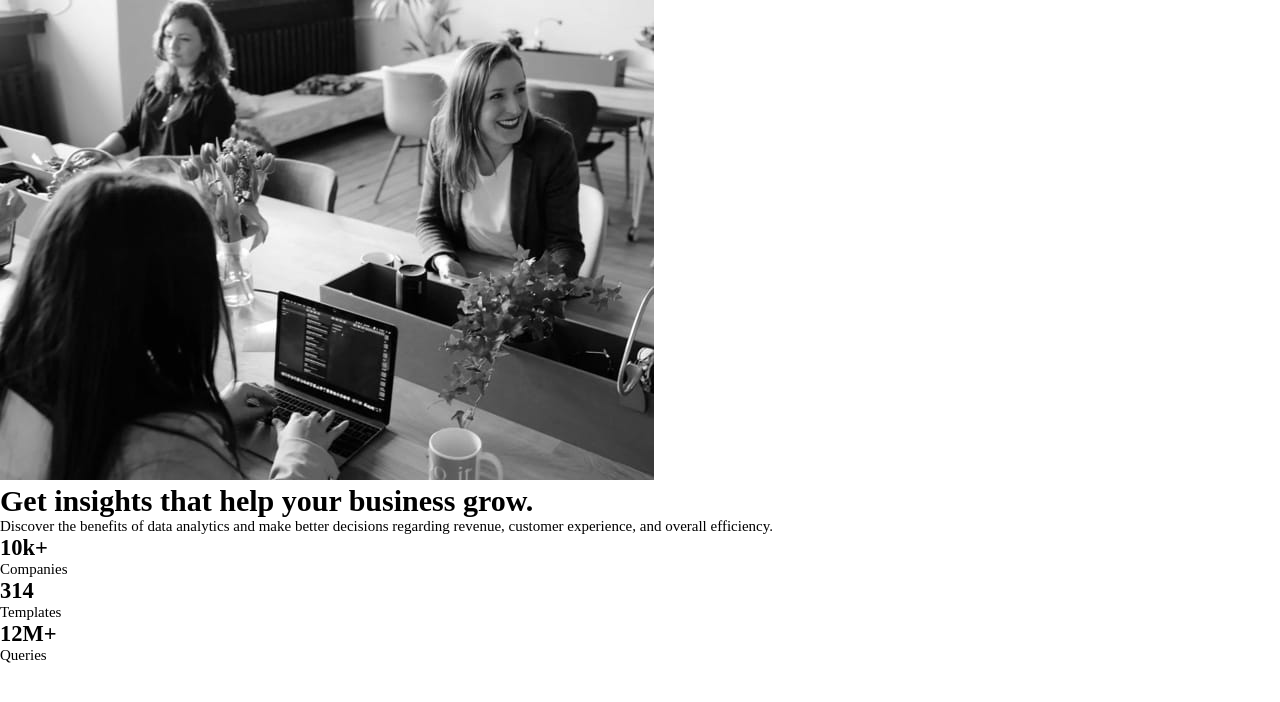
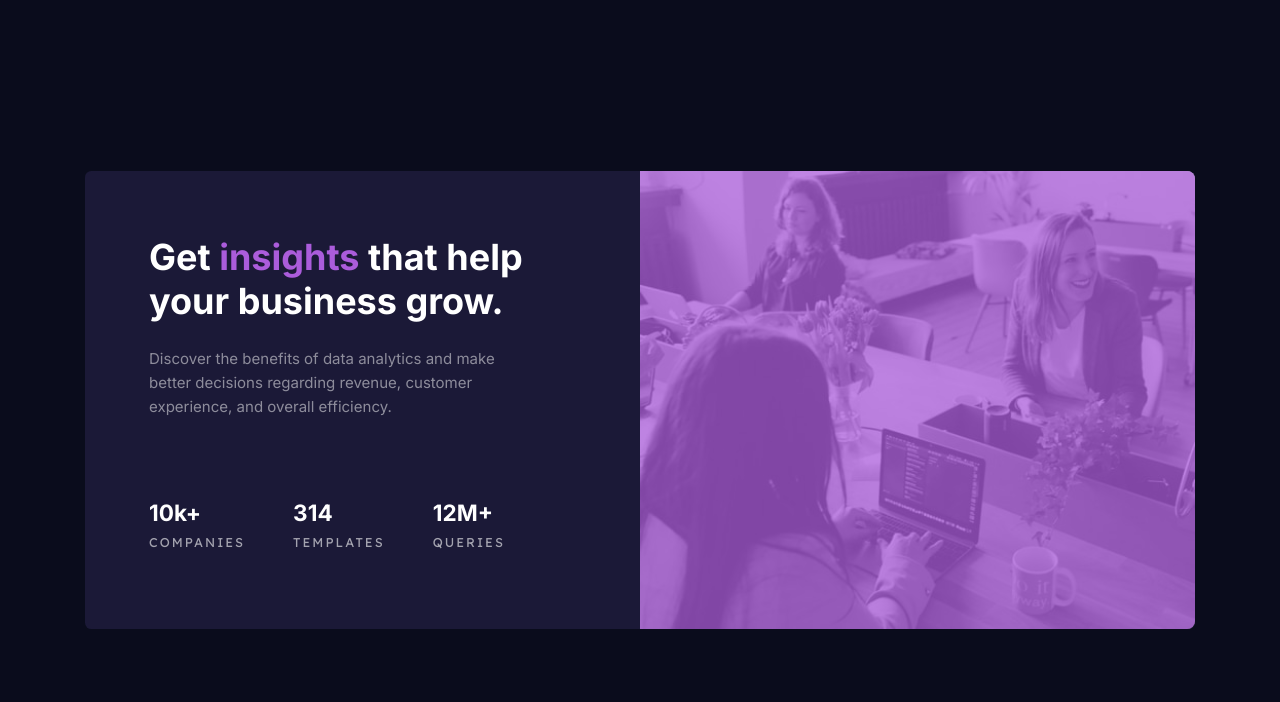
Before and after one commit to scotttabor/stats-preview-card, a plain HTML site: page index.html in a window 1280 px wide. Drawn offline with Linux system fonts and the light colour scheme.

Commit message:
project complete

```diff
--- a/app.js
+++ b/app.js
@@ -0,0 +1,15 @@
+const image = document.querySelector('img');
+
+if (window.innerWidth > 768) {
+    image.src = './images/image-header-desktop.jpg';
+} else {
+    image.src = './images/image-header-mobile.jpg';
+}
+
+window.addEventListener('resize', () => {
+    if (window.innerWidth > 1000) {
+        image.src = './images/image-header-desktop.jpg';
+    } else {
+        image.src = './images/image-header-mobile.jpg';
+    }
+})
--- a/index.html
+++ b/index.html
@@ -13,13 +13,14 @@
     <main>
         <div class="card">
             <div class="card-image">
-                <img src="./image-header-mobile.jpg" alt="team of people working on computers">
+                <img src="./images/image-header-mobile.jpg" alt="team of people working on computers">
+                <div class="overlay"></div>
             </div>
             <div class="card-content">
                 <h1>Get <span class="tagged-word">insights</span> that help your business grow.</h1>
-                <p>Discover the benefits of data analytics and make better decisions regarding revenue, customer
+                <p id="tag-line">Discover the benefits of data analytics and make better decisions regarding revenue,
+                    customer
                     experience, and overall efficiency.</p>
-            </div>
                 <div class="stats">
                     <div class="stat-slice">
                         <h2>10k+</h2>
@@ -35,6 +36,8 @@
                     </div>
                 </div>
             </div>
+
+        </div>
     </main>
 
 
--- a/style.css
+++ b/style.css
@@ -9,11 +9,143 @@
 :root {
     --primary-text: 'Inter', sans-serif;
     --secondary-text: 'Lexend Deca', sans-serif;
-    --primary-color: #AB5CDB;
+    --accent-color: #AB5CDB;
+    --main-bg: #0A0C1C;
+    --card-bg: #1B1937;
 }
 
 body {
-    font-size: 15px;
+    font-size: .94rem;
+    font-family: var(--primary-text);
 }
 
-main {}
+main {
+    width: 100vw;
+    min-height: 100vh;
+    display: flex;
+    justify-content: center;
+    align-items: center;
+    background-color: var(--main-bg);
+    padding: 5rem 0;
+}
+
+.card {
+    max-width: 21.8rem;
+    background-color: var(--card-bg);
+    border-radius: .4rem;
+}
+
+.card-image {
+    position: relative;
+    border-radius: .5rem .5rem 0 0;
+}
+
+.card-image img {
+    width: 100%;
+    display: block;
+    border-radius: .5rem .5rem 0 0;
+}
+
+.overlay {
+    position: absolute;
+    top: 0;
+    left: 0;
+    height: 100%;
+    width: 100%;
+    background-color: var(--accent-color);
+    opacity: .75;
+    border-radius: .5rem .5rem 0 0;
+}
+
+.card-content {
+    padding: 0 2rem;
+    text-align: center;
+    color: #FFFFFF;
+}
+
+.card-content h1 {
+    font-weight: 700;
+    font-size: 1.9rem;
+    margin-top: 2.75rem;
+}
+
+.tagged-word {
+    color: var(--accent-color);
+}
+
+#tag-line {
+    color: hsla(0, 0%, 100%, 0.5);
+    padding: 0 .4rem;
+    line-height: 1.6;
+    margin-top: 1rem;
+}
+
+.stats {
+    margin-top: 2.75rem;
+}
+
+.stat-slice {
+    margin-bottom: 2rem;
+}
+
+.stat-slice h2 {
+    margin-bottom: .5rem;
+}
+
+.stat-slice p {
+    font-family: var(--secondary-text);
+    font-weight: 400;
+    letter-spacing: 2px;
+    color: hsla(0, 0%, 100%, 0.6);
+    text-transform: uppercase;
+    font-size: .8rem;
+}
+
+@media (min-width: 1025px) {
+
+    .card {
+        display: flex;
+        flex-direction: row-reverse;
+        max-width: 69.375rem;
+    }
+
+    .card-image,
+    .card-content {
+        width: 50%;
+    }
+
+    .card-image,
+    .card-image img,
+    .overlay {
+        border-radius: 0 .5rem .5rem 0;
+    }
+
+
+
+    .card-content {
+        text-align: left;
+        padding: 4rem;
+    }
+
+    .card-content h1 {
+        margin-top: 0;
+        font-size: 2.25rem;
+        margin-bottom: 1.5rem;
+    }
+
+    #tag-line {
+        padding: 0;
+        padding-right: 5rem;
+        margin-bottom: 5rem;
+    }
+
+    .stats {
+        display: flex;
+        /* flex-basis: 6rem; */
+    }
+
+    .stat-slice {
+        margin-bottom: 0;
+        margin-right: 3rem;
+    }
+}
```
Also changed, not shown: images/image-header-desktop.jpg (renamed from image-header-desktop.jpg), images/image-header-mobile.jpg (renamed from image-header-mobile.jpg), 1 other file. Lines whose indentation alone changed are shown as unchanged.
